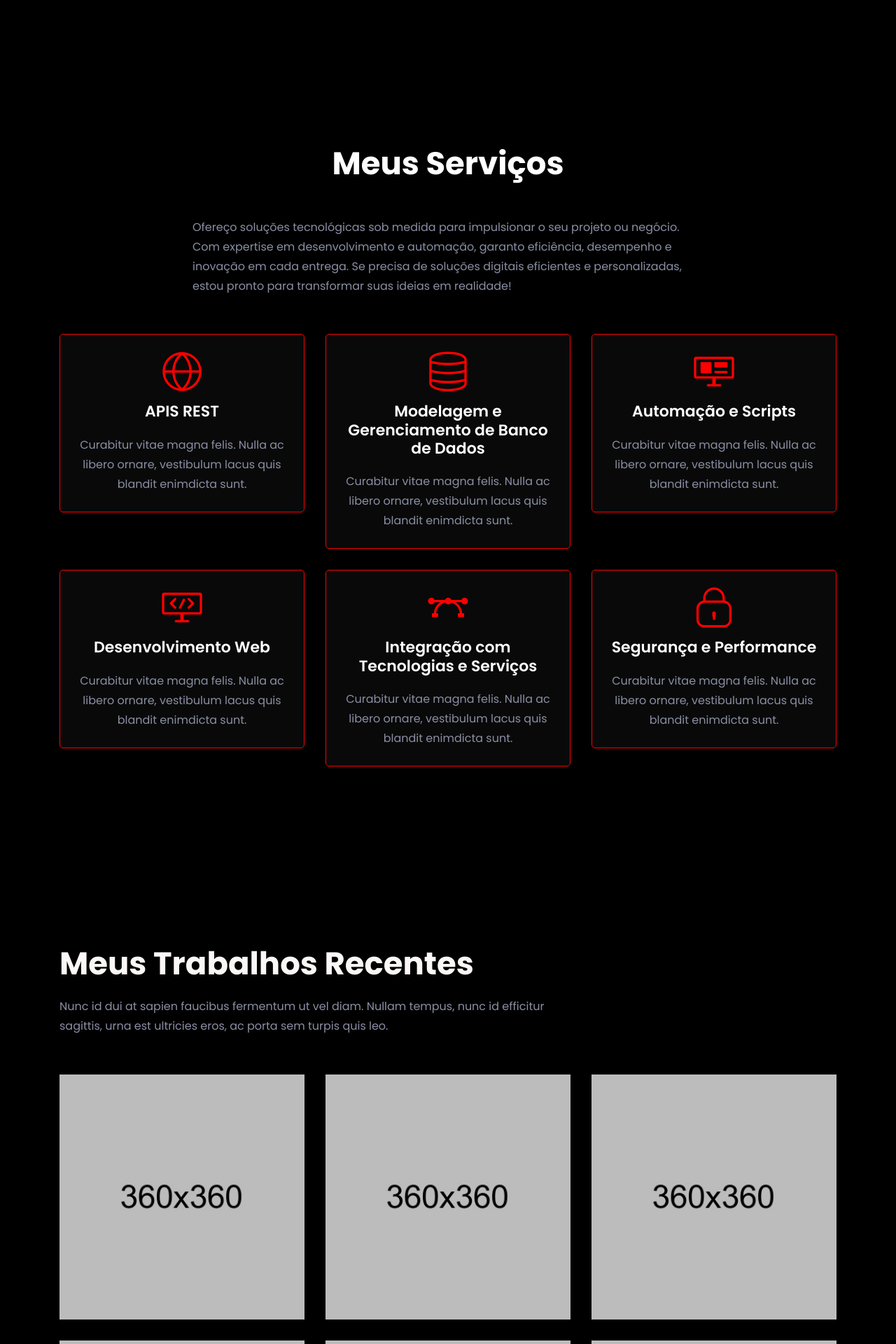
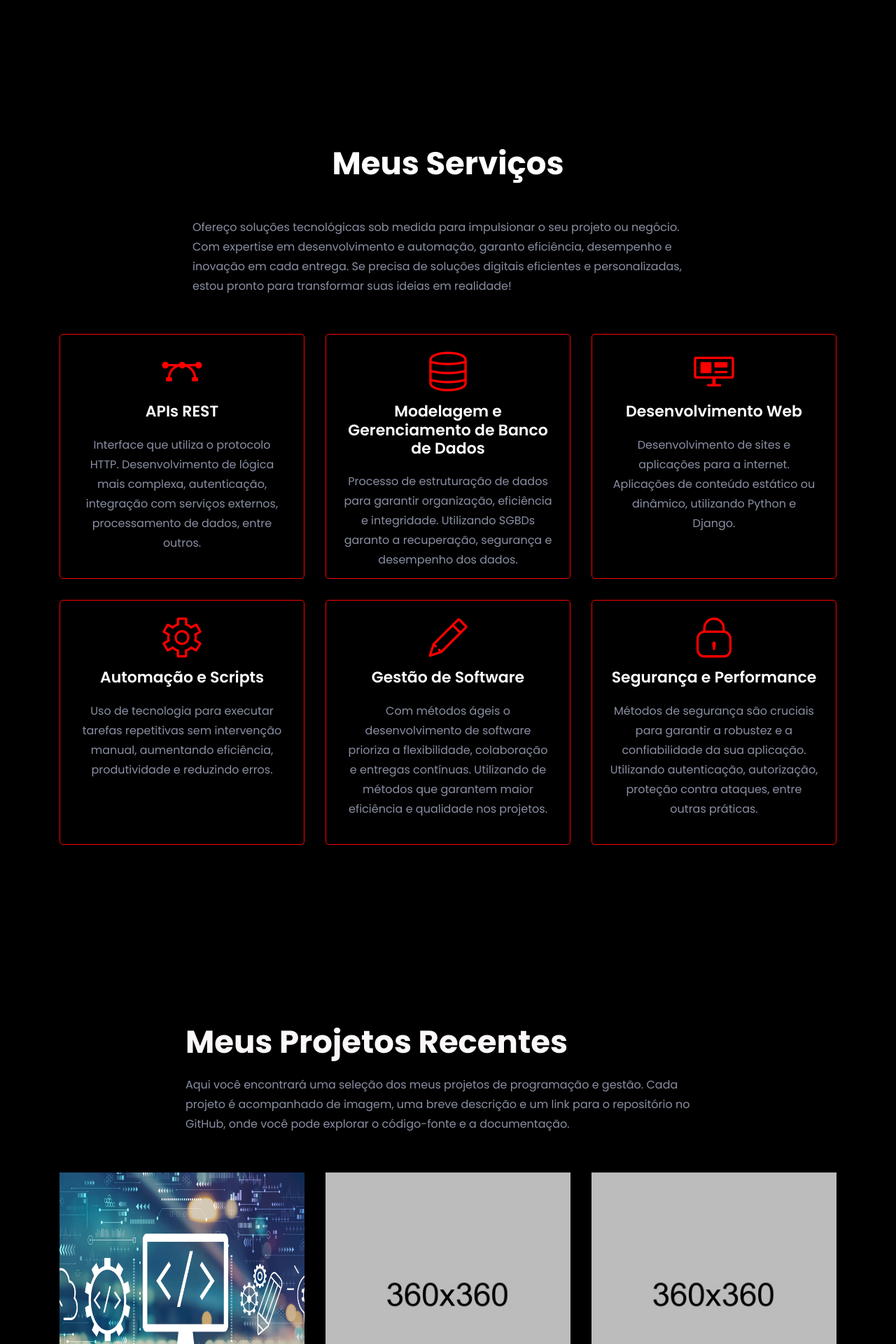
Before and after one commit to BRUNOSR-DEV/portifolio, a Django app: page / in a window 1280 px wide. Shown: the part 1840-3760 px from the top of the page at 70% size. Run offline with Django 5.2, Linux system fonts and the light colour scheme; some libraries are stand-ins or nearby versions; some web fonts are replaced.

Commit message:
att style: formatação pagina, área projetos e mais

```diff
--- a/core/static/css/style.css
+++ b/core/static/css/style.css
@@ -885,21 +885,20 @@ section {
   } }
 @media (max-width: 767px) {
   .services-area {
+
     padding-top: 70px;
     padding-bottom: 80px;
     background-color: #ff0000 !important;
   } }
 
 .single-service {
-  background-color: #090909;
+  background-color: black;
   border: 1px solid #f90202;
   border-radius: 5px;
   padding: 25px;
-  -webkit-transition: all 0.3s ease-out 0s;
-  -moz-transition: all 0.3s ease-out 0s;
-  -ms-transition: all 0.3s ease-out 0s;
-  -o-transition: all 0.3s ease-out 0s;
-  transition: all 0.3s ease-out 0s; }
+  transition: all 0.3s ease-out 0s;
+  height: 350px; /* Defina a altura desejada aqui */
+}
   @media (max-width: 767px) {
     .single-service {
       padding: 15px; } }
@@ -908,7 +907,9 @@ section {
     color: #ff0000;
     line-height: 56px; }
   .single-service .service-content {
-    margin-top: 11px; }
+    margin-top: 11px;
+    flex-grow: 1; /* Permite que o conteúdo se estenda para preencher o espaço */
+  }
     .single-service .service-content .service-title a {
       font-size: 22px;
       font-weight: 600;
@@ -1263,8 +1264,8 @@ section {
     padding-bottom: 80px; } }
 
 .contact-box {
-  background-color: #fff;
-  border: 1px solid #ddd;
+  background-color: #000000;
+  border: 1px solid #ff0000;
   padding: 30px 35px;
   -webkit-transition: all 0.3s ease-out 0s;
   -moz-transition: all 0.3s ease-out 0s;
--- a/core/templates/base.html
+++ b/core/templates/base.html
@@ -80,7 +80,8 @@
                                     <li class="nav-item active"><a class="page-scroll" href="#home">Inicio</a></li>
                                     <li class="nav-item"><a class="page-scroll" href="#about">Sobre</a></li>
                                     <li class="nav-item"><a class="page-scroll" href="#service">Serviços</a></li>
-                                    <li class="nav-item"><a class="page-scroll" href="#work">Portifólio</a></li>
+                                    <li class="nav-item"><a class="page-scroll" href="#work">Projetos</a></li>
+                                    <li class="nav-item"><a class="page-scroll" href="#certificados">Certificados</a></li>
                                     <!--<li class="nav-item"><a class="page-scroll" href="#blog">Blog</a></li>-->
                                     <li class="nav-item"><a class="page-scroll" href="#contact">Contato</a></li>
                                 </ul>
@@ -133,7 +134,7 @@
                             <h1 class="title" style="color: rgb(130, 129, 129);">Bruno Rodrigues</h1>
                             <p style="font-size: 23px;">Desenvolvedor & Analista de sistemas</p>
                             <wbr>
-                            <a class="main-btn" href="#work">Veja meu trabalho</a>
+                            <a class="main-btn" href="#work">Veja Meus Projetos</a>
                         </div> <!-- header content right -->
                     </div>
                     <div class="col-lg-6 offset-xl-1">
--- a/core/templates/trabalho.html
+++ b/core/templates/certificados.html
@@ -1,16 +1,19 @@
 {% load static %}
 
-    <!--====== Trabalhos recentes ======-->
+    <!--====== Trabalhos - começo ======-->
 
-    <section id="work" class="work-area pt-125 pb-130">
+    <section id="certificados" class="work-area pt-125 pb-130">
         <div class="container">
             <div class="row">
-                <div class="col-lg-8">
-                    <div class="section-title pb-25">
-                        <h2 class="title">Meus Trabalhos Recentes</h2>
-                        <p>Nunc id dui at sapien faucibus fermentum ut vel diam. Nullam tempus, nunc id efficitur sagittis, urna est ultricies eros, ac porta sem turpis quis leo.</p>
-                    </div> <!-- section title -->
-                </div>
+                <div class="row justify-content-center">
+                    <div class="col-lg-8">
+                        <div class="section-title pb-25">
+                            <h2 class="title">Meus Certificados </h2>
+                            <p>Aqui você encontrará uma seleção dos meus projetos de programação e gestão. Cada projeto é acompanhado de imagem, uma breve descrição e um link para o repositório no GitHub, onde você pode explorar o código-fonte e a documentação.</p>
+                        </div> <!-- section title -->
+                    </div>
+                </div> <!-- row -->
+
             </div> <!-- row -->
             <div class="row">
                 <div class="col-lg-4 col-md-6 col-sm-6">
@@ -117,11 +120,11 @@
             <div class="row">
                 <div class="col-lg-12">
                     <div class="work-more text-center mt-50">
-                        <a class="main-btn" href="#">Mais Trabalhos</a>
+                        <a class="main-btn" href="#">Mais Certificados</a>
                     </div> <!-- work more -->
                 </div>
             </div> <!-- row -->
         </div> <!-- container -->
     </section>
 
-    <!--====== Trabalhos recentes ======-->
+    <!--====== Certificados - final ======-->
--- a/core/templates/index.html
+++ b/core/templates/index.html
@@ -34,8 +34,13 @@
 
 
     <!--====== Trabalhos recentes ======-->
-        {% include 'trabalho.html' %}
+        {% include 'projetos.html' %}
     <!--====== Trabalhos recentes ======-->
+
+
+    <!--====== Certificados ======-->
+        {% include 'Certificados.html' %}
+    <!--====== Certificados ======-->
 
 
     <!--====== PRICING PART START ======
--- /dev/null
+++ b/core/templates/projetos.html
@@ -0,0 +1,180 @@
+{% load static %}
+
+    <!--====== Trabalhos recentes ======-->
+
+    <section id="work" class="work-area pt-125 pb-130">
+        <div class="container">
+            <div class="row">
+                <div class="row justify-content-center">
+                    <div class="col-lg-8">
+                        <div class="section-title pb-25">
+                            <h2 class="title">Meus Projetos Recentes</h2>
+                            <p>Aqui você encontrará uma seleção dos meus projetos de programação e gestão. Cada projeto é acompanhado de imagem, uma breve descrição e um link para o repositório no GitHub, onde você pode explorar o código-fonte e a documentação.</p>
+                        </div> <!-- section title -->
+                    </div>
+                </div> <!-- row -->
+
+            </div> <!-- row -->
+            <div class="row">
+
+                <div class="col-lg-4 col-md-6 col-sm-6">
+                    <div class="single-work text-center mt-30">
+                        <div class="work-image">
+                            <img src="{% static 'images/projeto_fusion/imagem.webp' %}" width="360" height="360" alt="work">
+                        </div>
+                        <div class="work-overlay">
+                            <div class="work-content">
+                                <h3 style="color: black;" class="work-title">Projeto Fusion</h3>
+                                <ul>
+                                    <li>
+                                        <a style="color: black;" class="image-popup" href="#"
+                                            data-images="{% static 'images/projeto_fusion/inicio.png' %},
+                                                         {% static 'images/projeto_fusion/servicos.png' %},
+                                                         {% static 'images/projeto_fusion/servicos_2.png' %}"
+                                            data-title="Descrição da imagem">
+                                            <i class="lni-plus"></i>
+                                         </a>
+                                    </li>
+                                    <li>
+                                        <a style="color: black;" href="https://github.com/BRUNOSR-DEV/Projeto_Fusion.git">
+                                            <i class="lni-link"></i>
+                                         </a>
+                                    </li>
+                                </ul>
+                                <p style="color:black;">Fusion é um projeto web desenvolvido com Python, Django e PostgreSQL, focado em gestão e administração de dados. <!--O sistema inclui uma área de login segura, um painel administrativo completo e integração com um banco de dados robusto. Através da interface administrativa, é possível realizar operações CRUD (Criar, Ler, Atualizar e Deletar) de forma intuitiva, garantindo eficiência na gestão das informações.--></p>
+                            </div>
+                        </div>
+                    </div>
+                </div>
+
+            <div id="image-popup" style="display: none; position: fixed; top: 0; left: 0; width: 100%; height: 100%; background-color: rgba(0, 0, 0, 0.8); z-index: 1000;">
+                <div style="position: absolute; top: 50%; left: 50%; transform: translate(-50%, -50%);">
+                <div id="popup-images"></div>
+                    <button id="close-popup" style="color: white; background-color: red; border: none; padding: 10px 20px; cursor: pointer;">Fechar</button>
+                </div>
+            </div>
+
+            <script>
+                document.addEventListener('DOMContentLoaded', function() {
+                    const imagePopupLinks = document.querySelectorAll('.image-popup');
+                    const imagePopup = document.getElementById('image-popup');
+                    const popupImages = document.getElementById('popup-images');
+                    const closePopup = document.getElementById('close-popup');
+
+                    imagePopupLinks.forEach(link => {
+                        link.addEventListener('click', function(event) {
+                            event.preventDefault();
+                            const images = this.getAttribute('data-images').split(',');
+                            popupImages.innerHTML = '';
+
+                            images.forEach(image => {
+                                const img = document.createElement('img');
+                                img.src = image.trim();
+                                img.style.maxWidth = '80%';
+                                img.style.maxHeight = '80vh';
+                                img.style.margin = '10px';
+                                popupImages.appendChild(img);
+                            });
+
+                            imagePopup.style.display = 'block';
+                        });
+                    });
+
+                    closePopup.addEventListener('click', function() {
+                        imagePopup.style.display = 'none';
+                    });
+                });
+            </script>
+
+                <div class="col-lg-4 col-md-6 col-sm-6">
+                    <div class="single-work text-center mt-30">
+                        <div class="work-image">
+                            <img src="{% static 'images/work/w-2.jpg' %}" alt="work">
+                        </div>
+                        <div class="work-overlay">
+                            <div class="work-content">
+                                <h3 class="work-title">Design de Produto</h3>
+                                <ul>
+                                    <li><a class="image-popup" href="{% static 'images/work/w-2.jpg' %}"><i class="lni-plus"></i></a></li>
+                                    <li><a href="#"><i class="lni-link"></i></a></li>
+                                </ul>
+                            </div>
+                        </div>
+                    </div> <!-- single work -->
+                </div>
+                <div class="col-lg-4 col-md-6 col-sm-6">
+                    <div class="single-work text-center mt-30">
+                        <div class="work-image">
+                            <img src="{% static 'images/work/w-3.jpg' %}" alt="work">
+                        </div>
+                        <div class="work-overlay">
+                            <div class="work-content">
+                                <h3 class="work-title">Design de Produto</h3>
+                                <ul>
+                                    <li><a class="image-popup" href="{% static 'images/work/w-3.jpg' %}"><i class="lni-plus"></i></a></li>
+                                    <li><a href="#"><i class="lni-link"></i></a></li>
+                                </ul>
+                            </div>
+                        </div>
+                    </div> <!-- single work -->
+                </div>
+                <div class="col-lg-4 col-md-6 col-sm-6">
+                    <div class="single-work text-center mt-30">
+                        <div class="work-image">
+                            <img src="{% static 'images/work/w-4.jpg' %}" alt="work">
+                        </div>
+                        <div class="work-overlay">
+                            <div class="work-content">
+                                <h3 class="work-title">Design de Produto</h3>
+                                <ul>
+                                    <li><a class="image-popup" href="{% static 'images/work/w-4.jpg' %}"><i class="lni-plus"></i></a></li>
+                                    <li><a href="#"><i class="lni-link"></i></a></li>
+                                </ul>
+                            </div>
+                        </div>
+                    </div> <!-- single work -->
+                </div>
+                <div class="col-lg-4 col-md-6 col-sm-6">
+                    <div class="single-work text-center mt-30">
+                        <div class="work-image">
+                            <img src="{% static 'images/work/w-5.jpg' %}" alt="work">
+                        </div>
+                        <div class="work-overlay">
+                            <div class="work-content">
+                                <h3 class="work-title">Design de Produto</h3>
+                                <ul>
+                                    <li><a class="image-popup" href="{% static 'images/work/w-5.jpg' %}"><i class="lni-plus"></i></a></li>
+                                    <li><a href="#"><i class="lni-link"></i></a></li>
+                                </ul>
+                            </div>
+                        </div>
+                    </div> <!-- single work -->
+                </div>
+                <div class="col-lg-4 col-md-6 col-sm-6">
+                    <div class="single-work text-center mt-30">
+                        <div class="work-image">
+                            <img src="{% static 'images/work/w-6.jpg' %}" alt="work">
+                        </div>
+                        <div class="work-overlay">
+                            <div class="work-content">
+                                <h3 class="work-title">Design de Produto</h3>
+                                <ul>
+                                    <li><a class="image-popup" href="{% static 'images/work/w-6.jpg' %}"><i class="lni-plus"></i></a></li>
+                                    <li><a href="#"><i class="lni-link"></i></a></li>
+                                </ul>
+                            </div>
+                        </div>
+                    </div> <!-- single work -->
+                </div>
+            </div> <!-- row -->
+            <div class="row">
+                <div class="col-lg-12">
+                    <div class="work-more text-center mt-50">
+                        <a class="main-btn" href="#">Mais Trabalhos</a>
+                    </div> <!-- work more -->
+                </div>
+            </div> <!-- row -->
+        </div> <!-- container -->
+    </section>
+
+    <!--====== Trabalhos recentes ======-->
--- a/core/templates/servico.html
+++ b/core/templates/servico.html
@@ -18,12 +18,12 @@
                 <div class="col-lg-4 col-md-6 col-sm-8">
                     <div class="single-service text-center mt-30">
                         <div class="service-icon">
-                            <i class="lni-world"></i>
+                            <i class="lni-vector"></i>
                             <!--<i class="lni-color-pallet"></i>-->
                         </div>
                         <div class="service-content">
-                            <h4 class="service-title"><a href="#contact">APIS REST</a></h4>
-                            <p>Curabitur vitae magna felis. Nulla ac libero ornare, vestibulum lacus quis blandit enimdicta sunt.</p>
+                            <h4 class="service-title"><a href="#contact">APIs REST</a></h4>
+                            <p>Interface que utiliza o protocolo HTTP. Desenvolvimento de lógica mais complexa, autenticação, integração com serviços externos, processamento de dados, entre outros.</p>
                         </div>
                     </div> <!-- single service -->
                 </div>
@@ -37,19 +37,7 @@
                         </div>
                         <div class="service-content">
                             <h4 class="service-title"><a href="#">Modelagem e Gerenciamento de Banco de Dados</a></h4>
-                            <p>Curabitur vitae magna felis. Nulla ac libero ornare, vestibulum lacus quis blandit enimdicta sunt.</p>
-                        </div>
-                    </div> <!-- single service -->
-                </div>
-
-                <div class="col-lg-4 col-md-6 col-sm-8">
-                    <div class="single-service text-center mt-30">
-                        <div class="service-icon">
-                            <i class="lni-website"></i>
-                        </div>
-                        <div class="service-content">
-                            <h4 class="service-title"><a href="#">Automação e Scripts</a></h4>
-                            <p>Curabitur vitae magna felis. Nulla ac libero ornare, vestibulum lacus quis blandit enimdicta sunt.</p>
+                            <p>Processo de estruturação de dados para garantir organização, eficiência e integridade. Utilizando SGBDs garanto a recuperação, segurança e desempenho dos dados.</p>
                         </div>
                     </div> <!-- single service -->
                 </div>
@@ -59,11 +47,11 @@
                     <div class="single-service text-center mt-30">
                         <div class="service-icon">
 
-                            <i class="lni-code-alt"></i>
+                            <i class="lni-website"></i>
                         </div>
                         <div class="service-content">
                             <h4 class="service-title"><a href="#">Desenvolvimento Web</a></h4>
-                            <p>Curabitur vitae magna felis. Nulla ac libero ornare, vestibulum lacus quis blandit enimdicta sunt.</p>
+                            <p>Desenvolvimento de sites e aplicações para a internet. Aplicações de conteúdo estático ou dinâmico, utilizando Python e Django.</p>
                         </div>
                     </div> <!-- single service -->
                 </div>
@@ -71,11 +59,23 @@
                 <div class="col-lg-4 col-md-6 col-sm-8">
                     <div class="single-service text-center mt-30">
                         <div class="service-icon">
-                            <i class="lni-vector"></i>
+                            <i class="lni-cog"></i>
                         </div>
                         <div class="service-content">
-                            <h4 class="service-title"><a href="#">Integração com Tecnologias e Serviços</a></h4>
-                            <p>Curabitur vitae magna felis. Nulla ac libero ornare, vestibulum lacus quis blandit enimdicta sunt.</p>
+                            <h4 class="service-title"><a href="#">Automação e Scripts</a></h4>
+                            <p>Uso de tecnologia para executar tarefas repetitivas sem intervenção manual, aumentando eficiência, produtividade e reduzindo erros.</p>
+                        </div>
+                    </div> <!-- single service -->
+                </div>
+
+                <div class="col-lg-4 col-md-6 col-sm-8">
+                    <div class="single-service text-center mt-30">
+                        <div class="service-icon">
+                            <i class="lni-pencil"></i>
+                        </div>
+                        <div class="service-content">
+                            <h4 class="service-title"><a href="#">Gestão de Software</a></h4>
+                            <p>Com métodos ágeis o desenvolvimento de software prioriza a flexibilidade, colaboração e entregas contínuas. Utilizando de métodos que garantem maior eficiência e qualidade nos projetos.</p>
                         </div>
                     </div> <!-- single service -->
                 </div>
@@ -87,7 +87,7 @@
                         </div>
                         <div class="service-content">
                             <h4 class="service-title"><a href="#">Segurança e Performance</a></h4>
-                            <p>Curabitur vitae magna felis. Nulla ac libero ornare, vestibulum lacus quis blandit enimdicta sunt.</p>
+                            <p>Métodos de segurança são cruciais para garantir a robustez e a confiabilidade da sua aplicação. Utilizando autenticação, autorização, proteção contra ataques, entre outras práticas.</p>
                         </div>
                     </div> <!-- single service -->
                 </div>
--- a/core/urls.py
+++ b/core/urls.py
@@ -1,4 +1,5 @@
 from django.urls import path
+from django.contrib import admin
 
 from .views import IndexView
 
@@ -6,3 +7,7 @@ urlpatterns = [
     path('', IndexView.as_view(), name='index'),# ('') rota para raiz - IndexView.as_view() vai ser executada como uma função
 
 ]
+
+admin.AdminSite.site_header = 'Administração'
+admin.AdminSite.site_title = 'Portifólio'
+admin.AdminSite.index_title = 'Área Administrativa|Portifólio'
```
Also changed, not shown: core/static/images/projeto_fusion/contato.png (added), core/static/images/projeto_fusion/equipe.png (added), core/static/images/projeto_fusion/imagem.webp (added), core/static/images/projeto_fusion/inicio.png (added), core/static/images/projeto_fusion/preco_chamada.png (added), core/static/images/projeto_fusion/rodape.png (added), core/static/images/projeto_fusion/servicos.png (added), core/static/images/projeto_fusion/servicos_2.png (added), core/static/images/projeto_fusion/servicos_3.png (added), core/static/images/projeto_fusion/tela_login.png (added), core/static/images/projeto_fusion/testemunhas.png (added).
